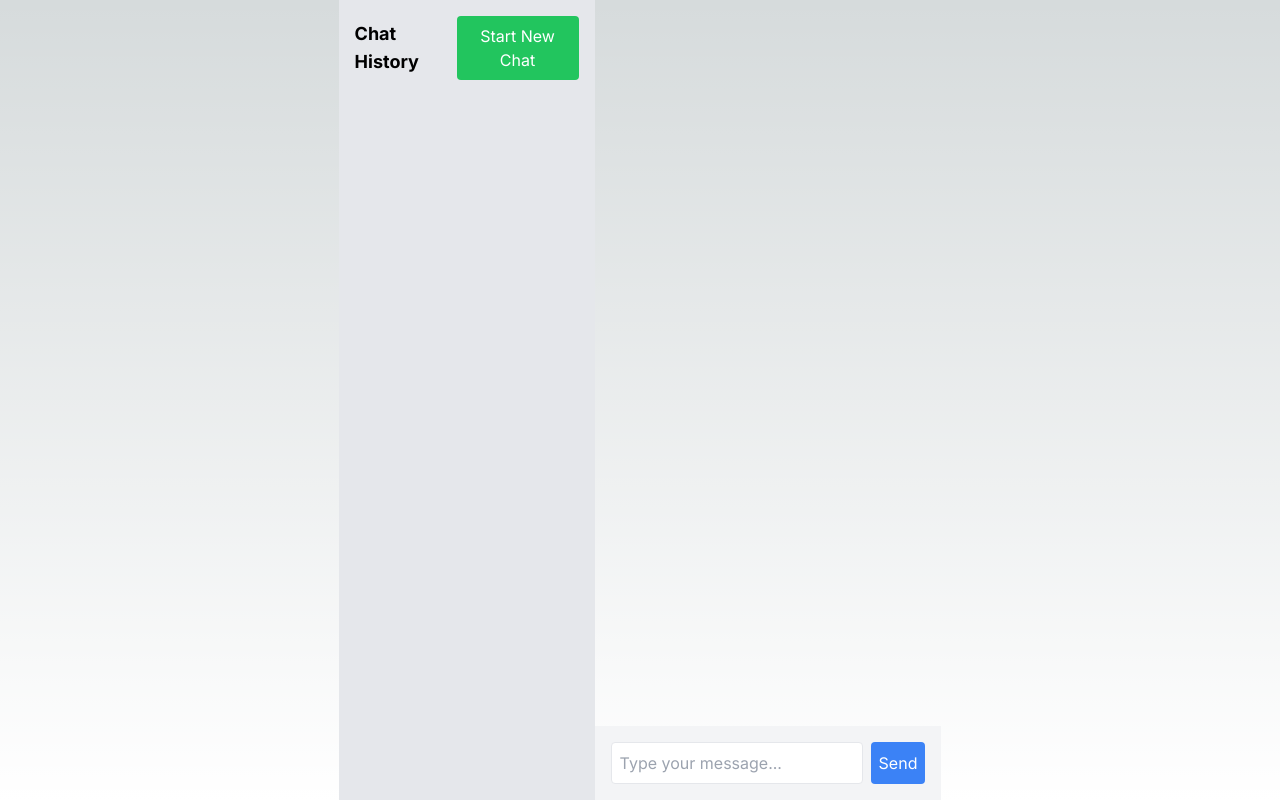
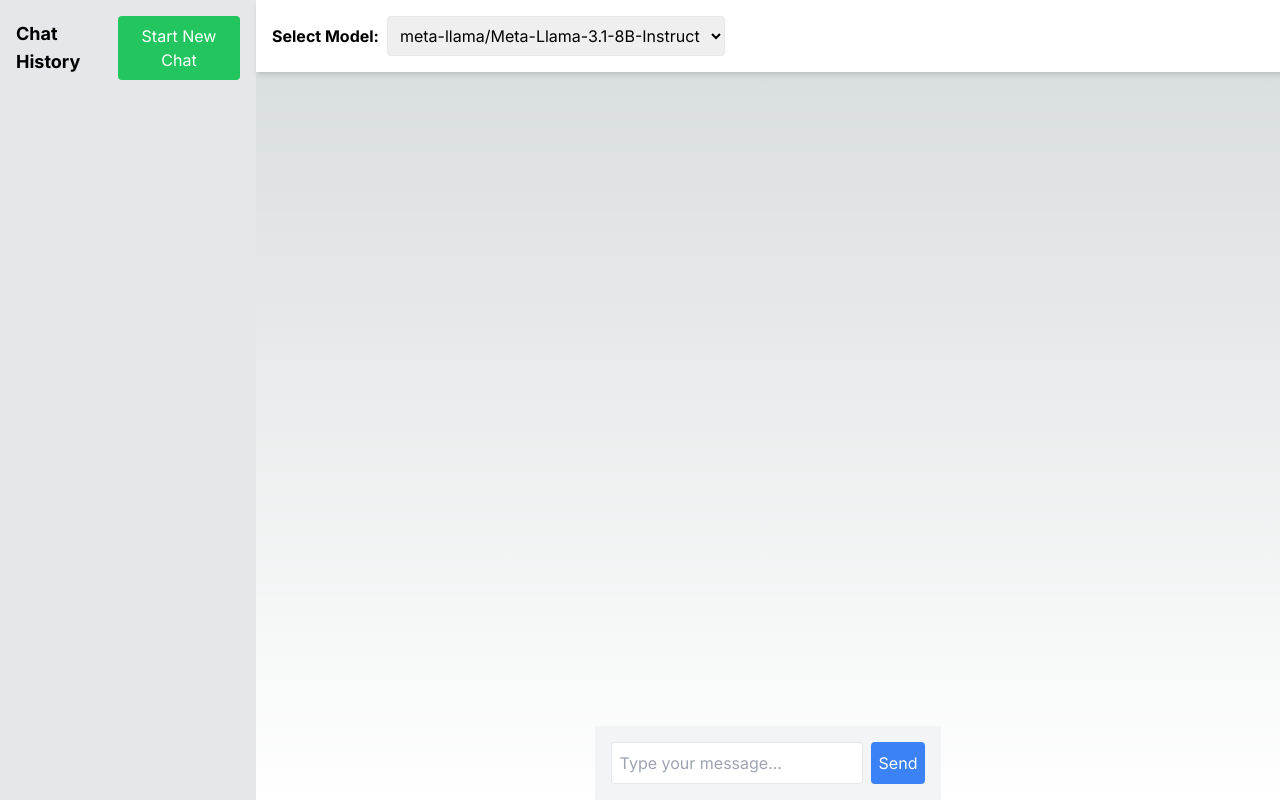
Before and after one commit to JackySun9/my-chat-app, a Next.js app: page / in a window 1280 px wide. Built offline with nearby package versions, Linux system fonts and the light colour scheme.

Commit message:
update to switch model

```diff
--- a/src/app/api/chat/route.js
+++ b/src/app/api/chat/route.js
@@ -4,11 +4,11 @@ import { HfInference } from '@huggingface/inference';
 const hf = new HfInference(process.env.HUGGING_FACE_API_KEY);
 
 export async function POST(req) {
-  const { message } = await req.json();
+  const { message, model } = await req.json();
 
   // Start the streaming response from Hugging Face
   const response = hf.textGenerationStream({
-    model: 'mistralai/Mistral-Nemo-Instruct-2407',
+    model: model, // Use the model from the request body
     inputs: message,
     parameters: { max_new_tokens: 2000 },
   });
--- a/src/components/Chat.js
+++ b/src/components/Chat.js
@@ -1,54 +1,64 @@
-'use client';
+"use client";
 
-import { useState, useEffect, useRef } from 'react';
+import { useState, useEffect, useRef } from "react";
 
 const Chat = () => {
   const [messages, setMessages] = useState([]);
-  const [input, setInput] = useState('');
+  const [input, setInput] = useState("");
   const [expandedMessages, setExpandedMessages] = useState({});
   const [chatHistory, setChatHistory] = useState([]);
   const [expandedChatIndexes, setExpandedChatIndexes] = useState({});
+  const [selectedModel, setSelectedModel] = useState(
+    "meta-llama/Meta-Llama-3.1-8B-Instruct"
+  ); // Default model
   const endOfMessagesRef = useRef(null);
-  const MESSAGE_LIMIT = 1000; // Character limit for displaying "Read More"
+  const MESSAGE_LIMIT = 200; // Character limit for displaying "Read More"
+
+  const models = [
+    "meta-llama/Meta-Llama-3.1-8B-Instruct",
+    "mistralai/Mistral-Nemo-Instruct-2407",
+  ];
 
   // Load messages and chat history from local storage when the component mounts
   useEffect(() => {
-    const savedMessages = JSON.parse(localStorage.getItem('chatMessages')) || [];
-    const savedChatHistory = JSON.parse(localStorage.getItem('chatHistory')) || [];
+    const savedMessages =
+      JSON.parse(localStorage.getItem("chatMessages")) || [];
+    const savedChatHistory =
+      JSON.parse(localStorage.getItem("chatHistory")) || [];
     setMessages(savedMessages);
     setChatHistory(savedChatHistory);
   }, []);
 
   // Save messages and chat history to local storage whenever they change
   useEffect(() => {
-    localStorage.setItem('chatMessages', JSON.stringify(messages));
-    localStorage.setItem('chatHistory', JSON.stringify(chatHistory));
+    localStorage.setItem("chatMessages", JSON.stringify(messages));
+    localStorage.setItem("chatHistory", JSON.stringify(chatHistory));
   }, [messages, chatHistory]);
 
   const sendMessage = async () => {
     if (!input.trim()) return;
 
-    const userMessage = { sender: 'user', text: input };
+    const userMessage = { sender: "user", text: input };
     setMessages((prevMessages) => [...prevMessages, userMessage]);
 
-    // Fetch response from the AI model using streaming
-    await fetchResponseFromAI(input);
-    setInput('');
+    // Fetch response from the AI model using the selected model
+    await fetchResponseFromAI(input, selectedModel);
+    setInput("");
   };
 
-  const fetchResponseFromAI = async (message) => {
+  const fetchResponseFromAI = async (message, model) => {
     const response = await fetch(`${process.env.NEXT_PUBLIC_API_URL}`, {
-      method: 'POST',
+      method: "POST",
       headers: {
-        'Content-Type': 'application/json',
+        "Content-Type": "application/json",
       },
-      body: JSON.stringify({ message }),
+      body: JSON.stringify({ message, model }),
     });
 
     const reader = response.body.getReader();
     const decoder = new TextDecoder();
-    let aiMessage = { sender: 'ai', text: '' };
-    let aggregatedText = '';
+    let aiMessage = { sender: "ai", text: "" };
+    let aggregatedText = "";
 
     while (true) {
       const { value, done } = await reader.read();
@@ -63,20 +73,25 @@ const Chat = () => {
   const formatResponse = (response) => {
     // Format the response by joining segments, handling escaped characters,
     // and removing empty values
-    const segments = response.replace(/(?:\\n|\\")/g, match => {
-      if (match === '\\n') return '\n';
+    const segments = response
+      .replace(/(?:\\n|\\")/g, (match) => {
+        if (match === "\\n") return "\n";
         if (match === '\\"') return '"';
-    }).split('"').filter((_, index) => index % 2 !== 0);
+      })
+      .split('"')
+      .filter((_, index) => index % 2 !== 0);
 
     // Remove empty values
-    const nonEmptySegments = segments.filter(segment => segment.trim() !== '' && segment !== '\n0:');
+    const nonEmptySegments = segments.filter(
+      (segment) => segment.trim() !== "" && segment !== "\n0:"
+    );
 
     // Join the segments into a single string
-    return nonEmptySegments.join('');
+    return nonEmptySegments.join("");
   };
 
   const handleKeyDown = (event) => {
-    if (event.key === 'Enter') {
+    if (event.key === "Enter") {
       sendMessage();
     }
   };
@@ -90,15 +105,20 @@ const Chat = () => {
 
   const startNewChat = () => {
     if (messages.length > 0) {
-      const firstUserMessage = messages.find(msg => msg.sender === 'user')?.text || 'New Chat';
-      setChatHistory((prevHistory) => [...prevHistory, { title: firstUserMessage, messages }]);
+      const firstUserMessage =
+        messages.find((msg) => msg.sender === "user")?.text || "New Chat";
+      const filteredMessages = messages.filter((msg) => msg.text.trim() !== "");
+      setChatHistory((prevHistory) => [
+        ...prevHistory,
+        { title: firstUserMessage, messages: filteredMessages },
+      ]);
       setMessages([]);
     }
   };
 
   useEffect(() => {
     if (endOfMessagesRef.current) {
-      endOfMessagesRef.current.scrollIntoView({ behavior: 'smooth' });
+      endOfMessagesRef.current.scrollIntoView({ behavior: "smooth" });
     }
   }, [messages]);
 
@@ -109,10 +129,13 @@ const Chat = () => {
     }));
   };
 
+  const handleModelChange = (event) => {
+    setSelectedModel(event.target.value);
+  };
+
   return (
     <div className="flex h-screen">
-      {/* Chat History Panel */}
-      <div className="w-64 bg-gray-200 overflow-y-auto flex flex-col">
+  <div className="fixed left-0 top-0 w-64 h-full bg-gray-200 overflow-y-auto flex flex-col flex-shrink-0">
     <div className="p-4 flex justify-between items-center">
       <h2 className="text-lg font-bold">Chat History</h2>
       <button onClick={startNewChat} className="p-2 bg-green-500 text-white rounded">
@@ -149,10 +172,25 @@ const Chat = () => {
       </div>
     ))}
   </div>
-
-      {/* Main Chat Area */}
-      <div className="flex flex-col flex-1">
-        <div className="flex-1 overflow-y-auto p-4">
+  <div className="ml-64 flex flex-col flex-1">
+    <div className="fixed top-0 left-64 w-full bg-white shadow-md z-10 flex items-center p-4">
+      <label htmlFor="model-select" className="mr-2 font-bold">
+        Select Model:
+      </label>
+      <select
+        id="model-select"
+        value={selectedModel}
+        onChange={handleModelChange}
+        className="p-2 border rounded"
+      >
+        {models.map((model) => (
+          <option key={model} value={model}>
+            {model}
+          </option>
+        ))}
+      </select>
+    </div>
+    <div className="mt-16 p-4 flex-1 overflow-y-auto">
       {messages.map((msg, idx) => (
         <div
           key={idx}
@@ -189,12 +227,16 @@ const Chat = () => {
         className="flex-grow p-2 border rounded mr-2"
         placeholder="Type your message..."
       />
-          <button onClick={sendMessage} className="p-2 bg-blue-500 text-white rounded">
+      <button
+        onClick={sendMessage}
+        className="p-2 bg-blue-500 text-white rounded"
+      >
         Send
       </button>
     </div>
   </div>
 </div>
+
   );
 };
 
```
Lines whose indentation alone changed are shown as unchanged.
